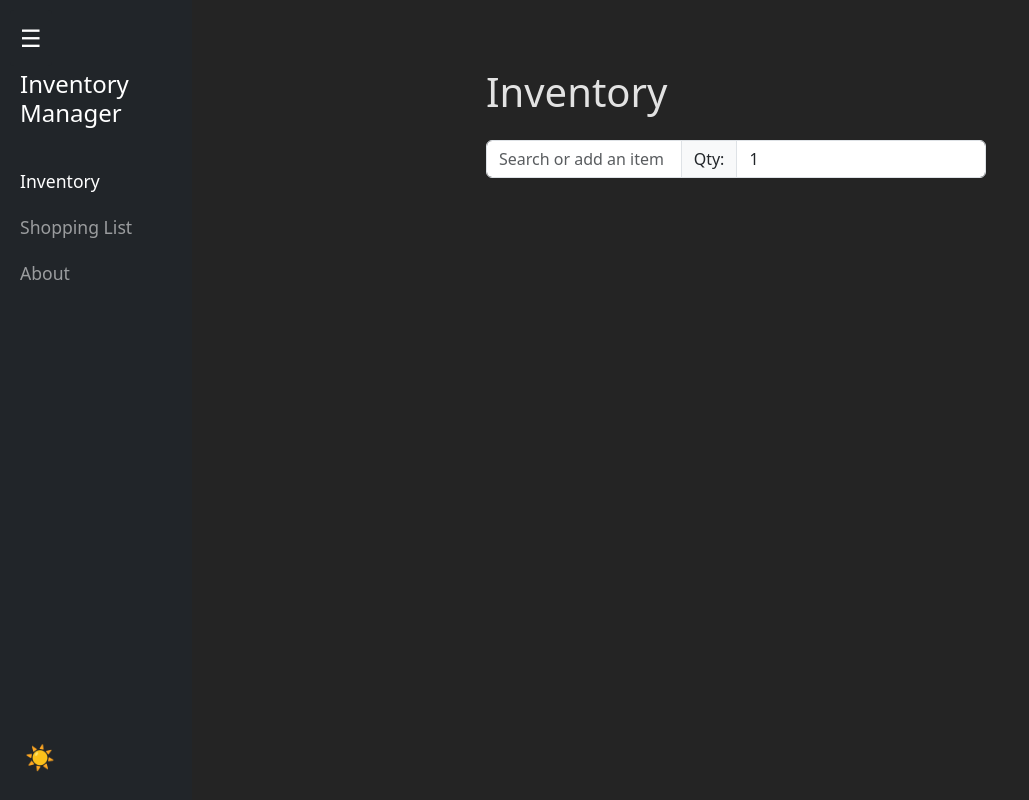
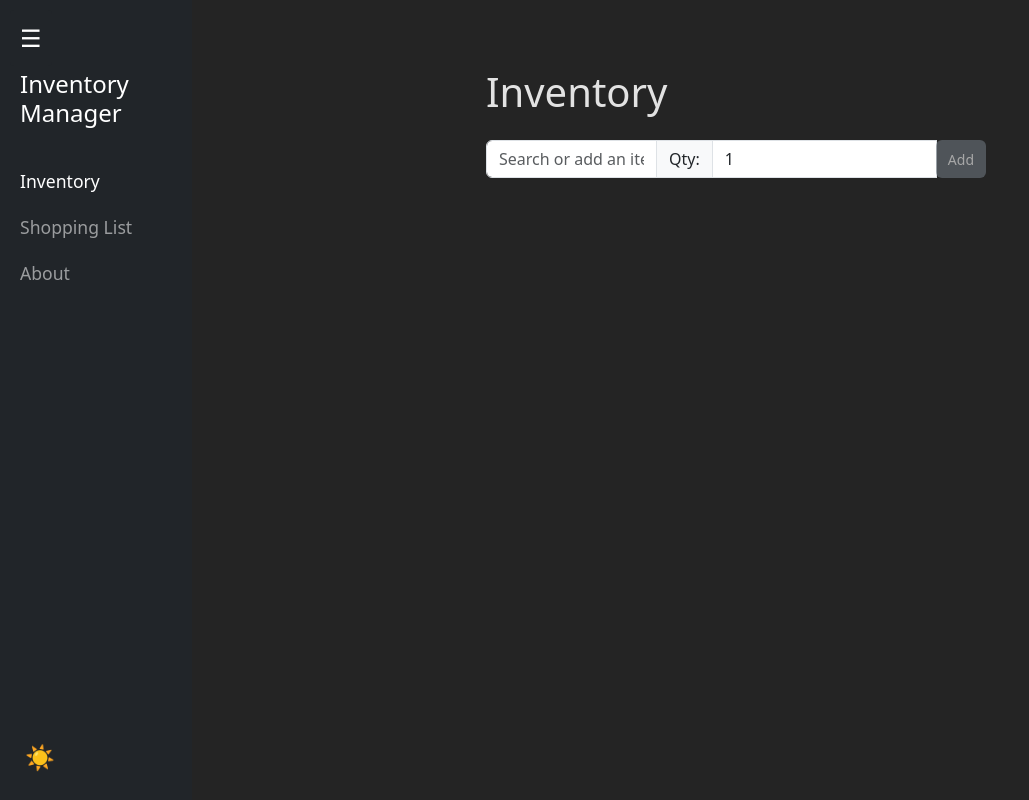
Before and after one commit to CS571-F25/p157, a React (Vite) app: page / in a window 1280 px wide. Shown: the whole page, without its empty margins (0-1029 px from the left). Built offline with nearby package versions, Linux system fonts and the light colour scheme.

Commit message:
Moved the Add button for the inventory search bar to the far right of the form. It is always present but disabled when the input name is empty. User can tab through item properties and press Enter to add item at any time.

```diff
--- a/src/Styles.jsx
+++ b/src/Styles.jsx
@@ -172,6 +172,25 @@ export const getPageStyles = (isDarkMode) => {
       opacity: 0.7,
       marginTop: '-0.5rem',
       marginBottom: '1rem'
+    },
+    addButton: {
+      backgroundColor: '#dc3545',
+      color: 'white',
+      border: 'none',
+      padding: '6px 12px',
+      cursor: 'pointer',
+      fontSize: '0.875rem',
+      fontWeight: '500',
+      borderRadius: '0.375rem',
+      transition: 'background-color 0.2s'
+    },
+    addButtonDisabled: {
+      backgroundColor: '#6c757d',
+      cursor: 'not-allowed',
+      opacity: 0.6
+    },
+    addButtonHover: {
+      backgroundColor: '#bb2d3b'
     }
   }
 }
--- a/src/components/Inventory.jsx
+++ b/src/components/Inventory.jsx
@@ -10,6 +10,7 @@ export default function Inventory({ isDarkMode })
     const { items, addItem, deleteItem, incrementQuantity, decrementQuantity } = useContext(InventoryContext)
     const [inputValue, setInputValue] = useState('')
     const [quantity, setQuantity] = useState(1)
+    const [isAddButtonHovered, setIsAddButtonHovered] = useState(false)
     const nameInputRef = useRef(null)
 
     const styles = getPageStyles(isDarkMode)
@@ -30,13 +31,19 @@ export default function Inventory({ isDarkMode })
         return results.map(result => result.item)
     }, [items, inputValue])
 
-    const handleKeyPress = (e) => {
-        if (e.key === 'Enter' && inputValue.trim() !== '') {
+    const handleAddItem = () => {
+        if (inputValue.trim() !== '') {
             const itemName = inputValue.trim()
             addItem(itemName, quantity)
             setInputValue('')
             setQuantity(1)
             nameInputRef.current?.focus()
+        }
+    }
+
+    const handleKeyPress = (e) => {
+        if (e.key === 'Enter' && inputValue.trim() !== '') {
+            handleAddItem()
         }
     }
 
@@ -68,6 +75,26 @@ export default function Inventory({ isDarkMode })
                                 onKeyDown={handleKeyPress}
                                 style={styles.quantityInput}
                             />
+                            <button
+                                type="button"
+                                onClick={handleAddItem}
+                                disabled={inputValue.trim() === ''}
+                                onKeyDown={(e) => {
+                                    if (e.key === 'Enter' && inputValue.trim() !== '') {
+                                        handleAddItem()
+                                    }
+                                }}
+                                onMouseEnter={() => !(inputValue.trim() === '') && setIsAddButtonHovered(true)}
+                                onMouseLeave={() => setIsAddButtonHovered(false)}
+                                style={{
+                                    ...styles.addButton,
+                                    ...(inputValue.trim() === '' ? styles.addButtonDisabled : {}),
+                                    ...(isAddButtonHovered && inputValue.trim() !== '' ? styles.addButtonHover : {})
+                                }}
+                                aria-label="Add item"
+                            >
+                                Add
+                            </button>
                         </InputGroup>
                     </Form.Group>
                     {inputValue.trim() !== '' && (
```
